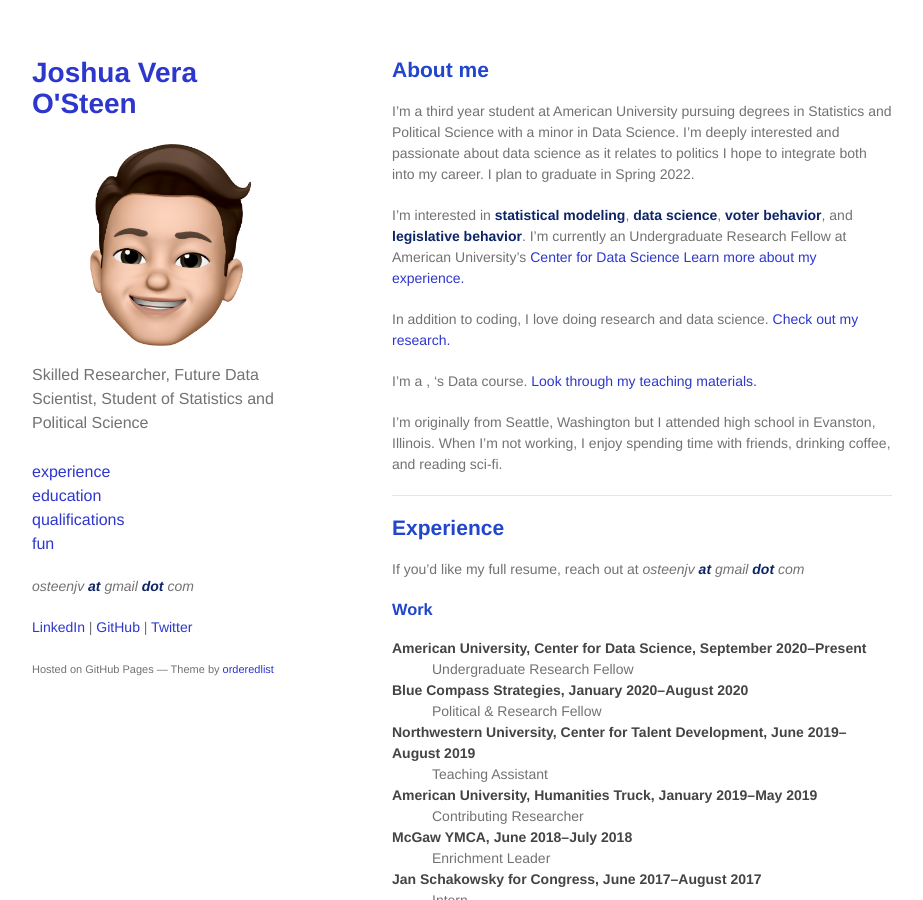
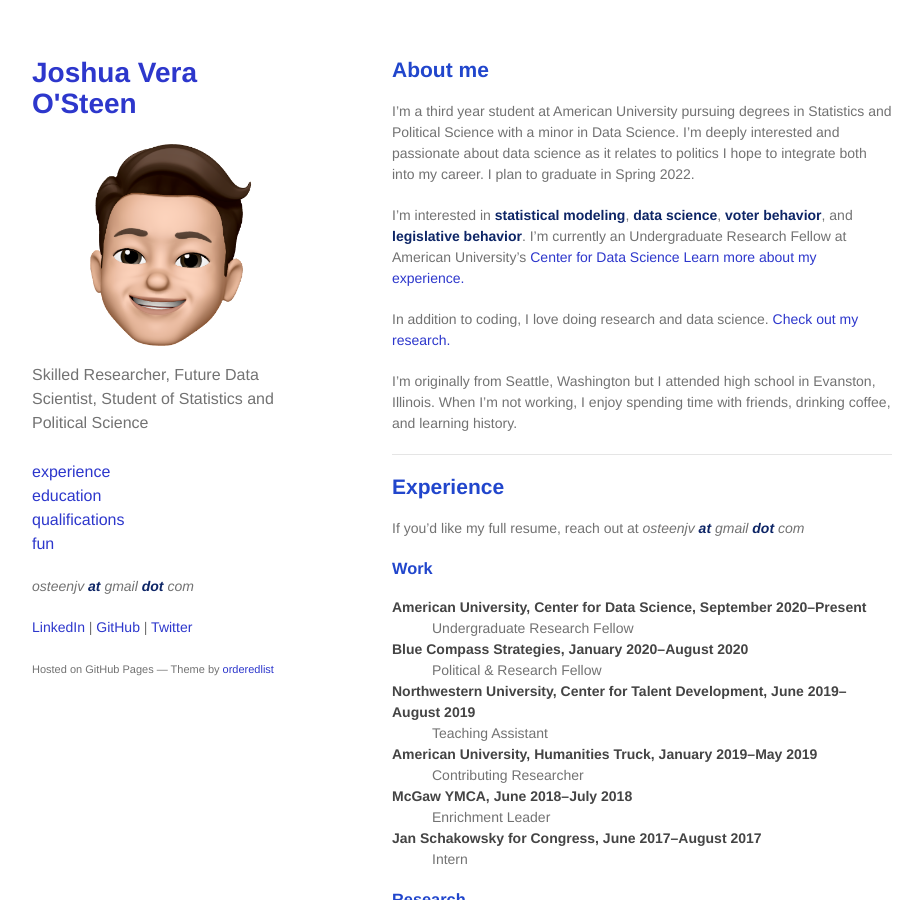
Before and after one commit to JVOsteen/JVOsteen.github.io, a Jekyll site: the page built from index.md, in a window 1280 px wide and 900 px high. Shown: the whole window, without its empty margins (178-1101 px from the left). Built offline with Jekyll 4.4.1, drawn with Linux system fonts in a browser that asks for light colours; our own code applies the rules of GitHub Pages for plain Markdown files.

Commit message:
Update index.md

```diff
--- a/index.md
+++ b/index.md
@@ -8,9 +8,7 @@
 
 In addition to coding, I love doing research and data science. [Check out my research.](./#research)
 
-I'm a   , 's Data  course. [Look through my teaching materials.](./#teaching)
-
-I'm originally from Seattle, Washington but I attended high school in Evanston, Illinois. When I'm not working, I enjoy spending time with friends, drinking coffee, and reading sci-fi.
+I'm originally from Seattle, Washington but I attended high school in Evanston, Illinois. When I'm not working, I enjoy spending time with friends, drinking coffee, and learning history.
 
 ---
 
@@ -39,9 +37,9 @@
 ### Research
 
 **Humanities Truck, "Resistance & Revolution"**
-As a Contributing Researcher for the [Humanities Truck](http://humanitiestruck.com), a fully customized delivery truck that serves as an experimental mobile platform for collecting, exhibiting, preserving, and expanding dialogue around the humanities, I got to help curate an exhibit with 13 other student researchers. Check out our work [here](http://humanitiestruck.com/resistance-revolution/)
+: As a Contributing Researcher for the [Humanities Truck](http://humanitiestruck.com), a fully customized delivery truck that serves as an experimental mobile platform for collecting, exhibiting, preserving, and expanding dialogue around the humanities, I got to help curate an exhibit with 13 other student researchers. Check out our work [here](http://humanitiestruck.com/resistance-revolution/)
 
-Research at Center for Data Science in progress...
+**Research at Center for Data Science in progress...**
 
 
 ***
```
